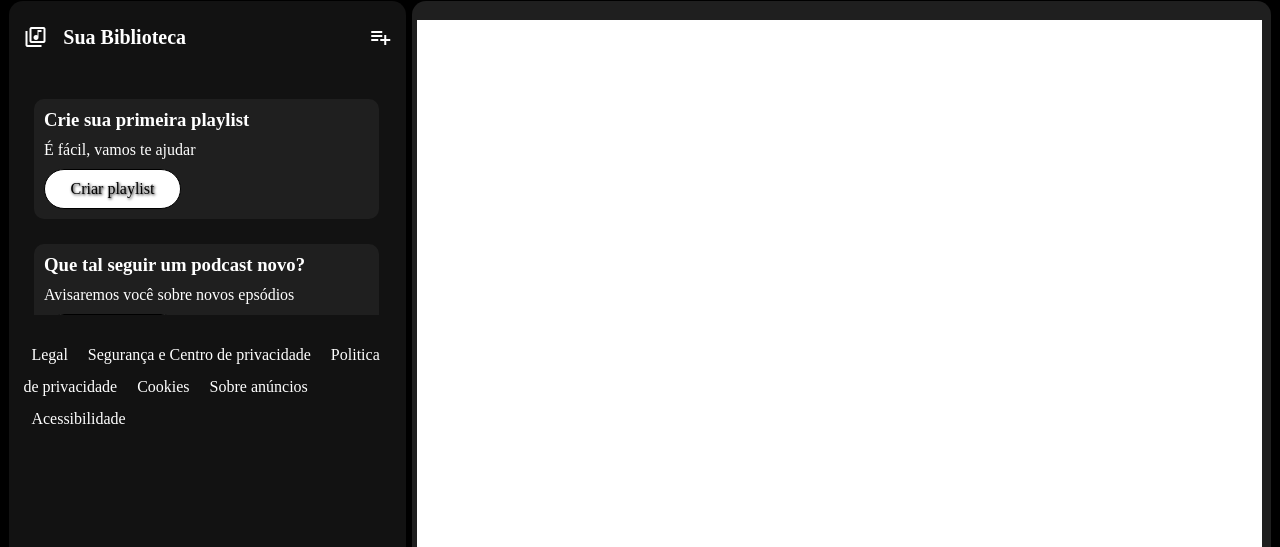
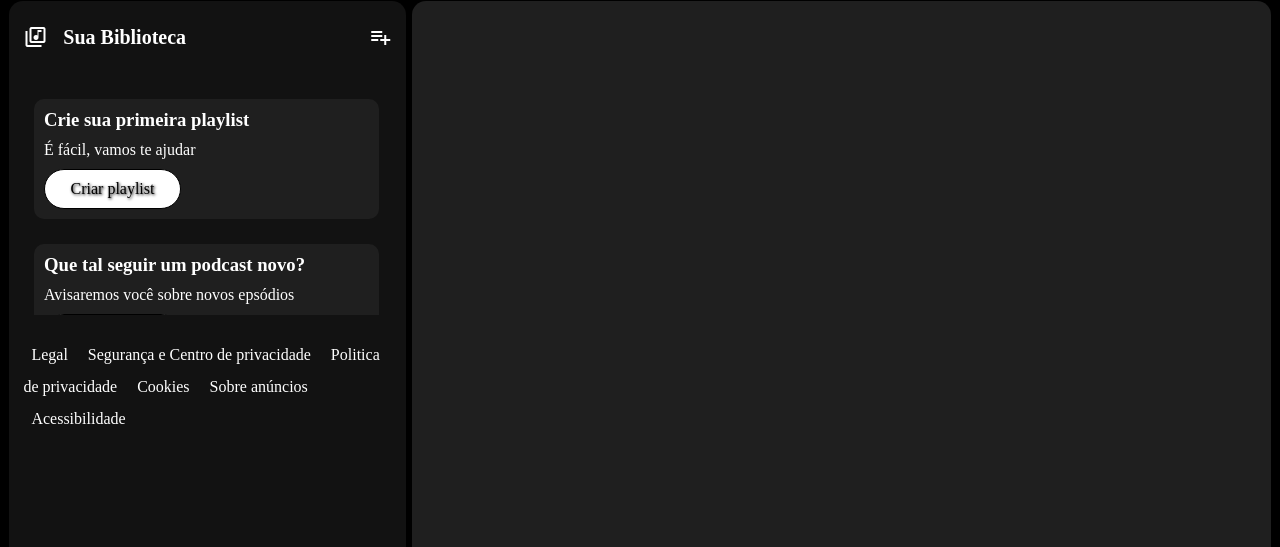
Before and after one commit to fcobrendo/Imersao_Front_End_2_Edicao, a plain HTML site: page Exercicio/index.html in a window 1280 px wide. Shown: the part 60-607 px from the top of the page. Drawn offline with nearby package versions, Linux system fonts and the light colour scheme.

Commit message:
Update index.html

```diff
--- a/Exercicio/index.html
+++ b/Exercicio/index.html
@@ -52,7 +52,7 @@
             </nav>
         </section>
         <section id="conteudo_central">
-            <iframe id="iframe1" src="" frameborder="0"></iframe>
+
         </section>
     </main>
 </body>
```
